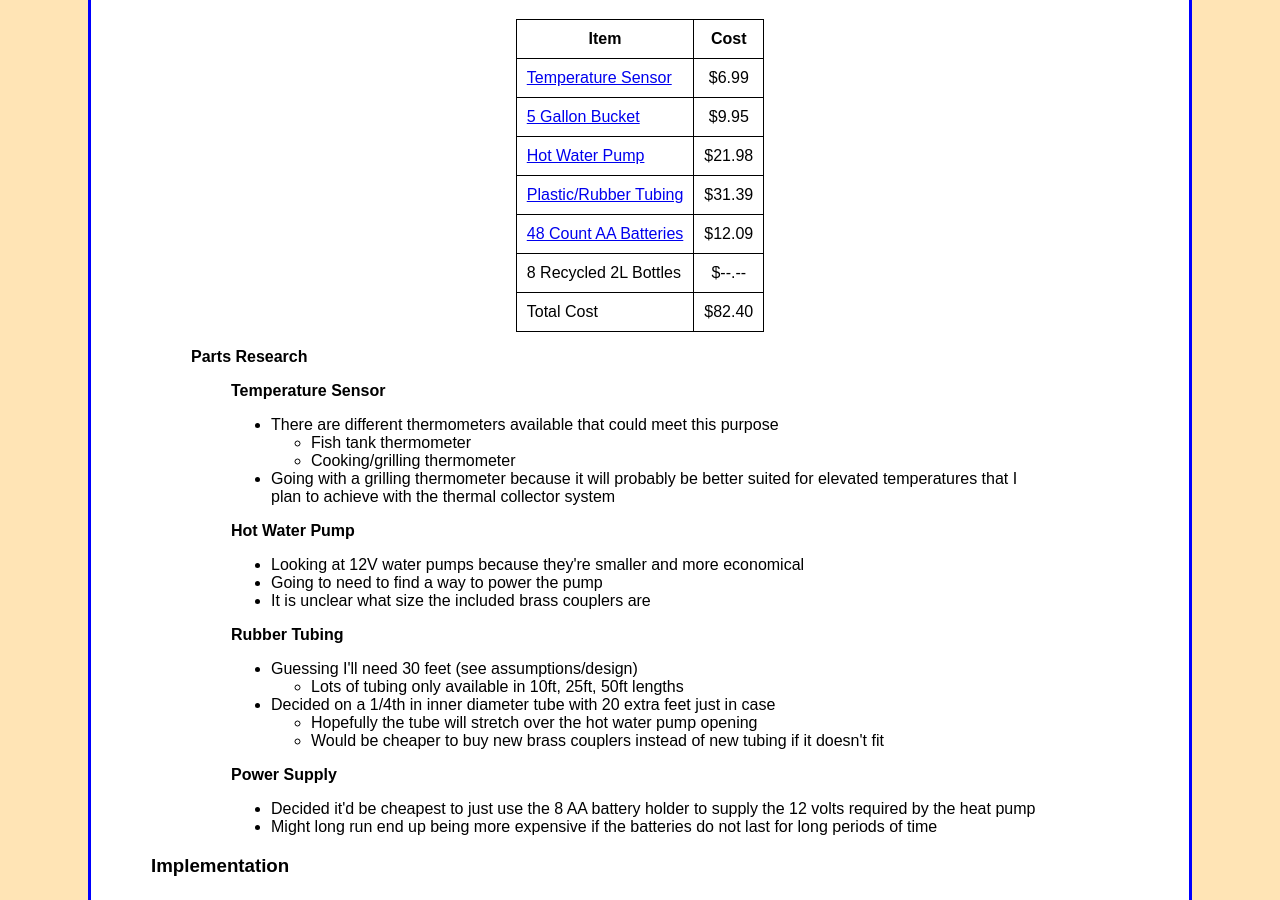
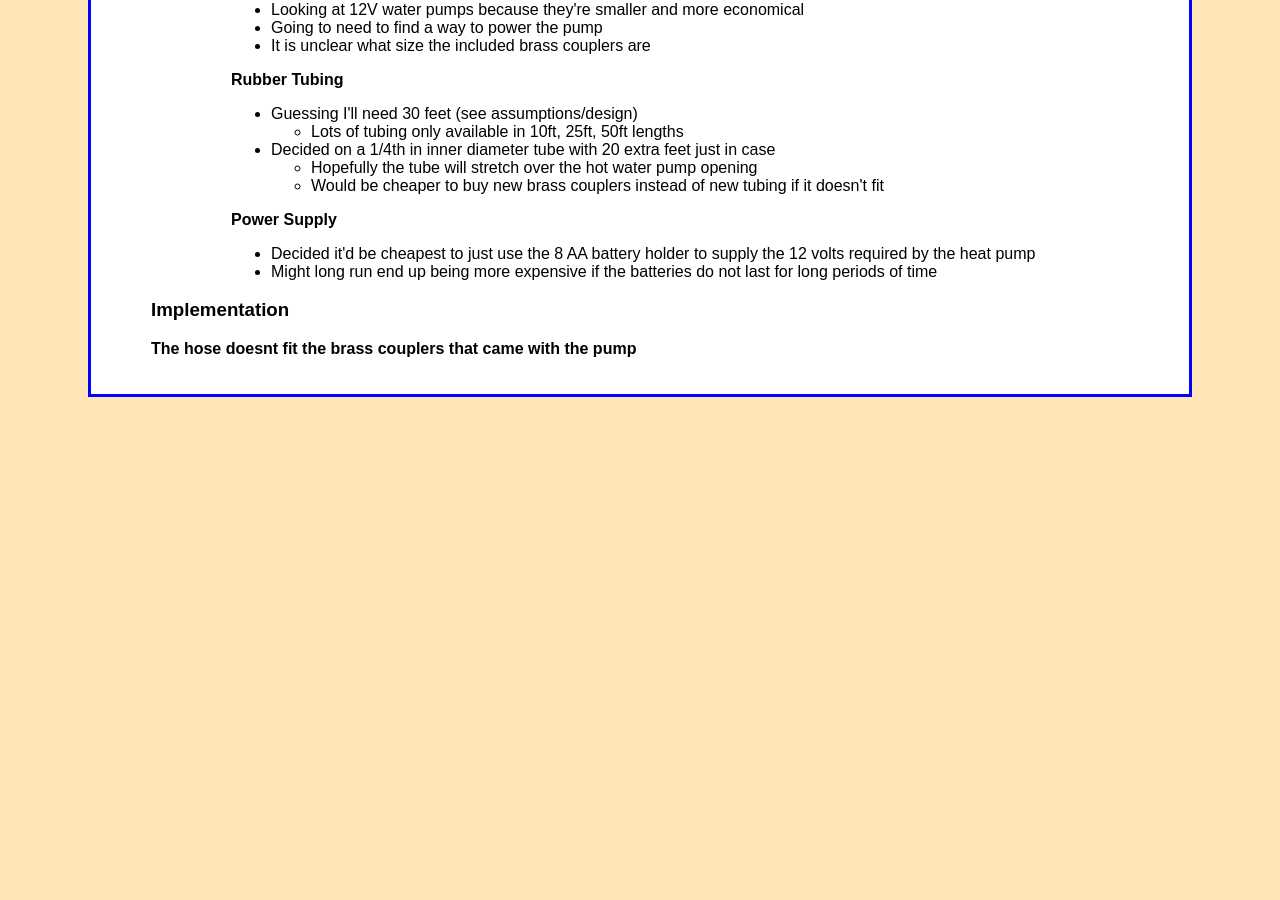
Before and after one commit to jbm950/jbm950.github.io, a Jekyll site: the page built from notes/sustainability/projects/solar_thermal_mk1/solar_thermal_mk1.html, in a window 1280 px wide and 900 px high, scrolled down 1710 px. Built offline with Jekyll 4.4.1, drawn with Linux system fonts in a browser that asks for light colours; Markdown is read by kramdown in place of the engine named in the settings; after the commit the page ends 2115 px from its top, so only the background shows below that.

Commit message:
worked on solar thermal project

```diff
--- a/notes/sustainability/projects/solar_thermal_mk1/solar_thermal_mk1.html
+++ b/notes/sustainability/projects/solar_thermal_mk1/solar_thermal_mk1.html
@@ -178,5 +178,6 @@ $82.40
 </blockquote>
 </blockquote>
 <h3 id="implementation">Implementation</h3>
+<p><strong>The hose doesnt fit the brass couplers that came with the pump</strong></p>
 </body>
 </html>
```
Also changed, not shown: source/notes/sustainability/projects/solar_thermal_mk1/solar_thermal_mk1.md (+2 -0 lines), notes/sustainability/projects/solar_thermal_mk1/img/top_view.svg.
